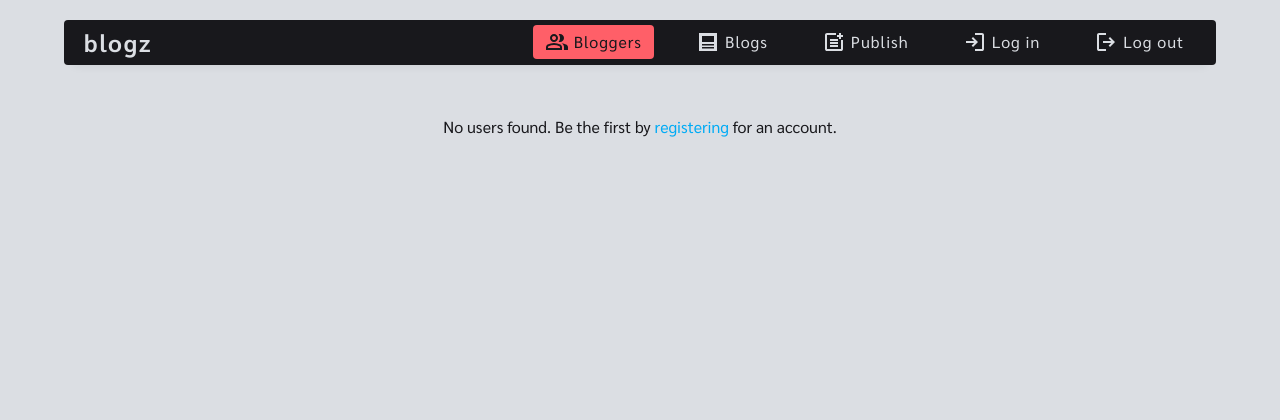
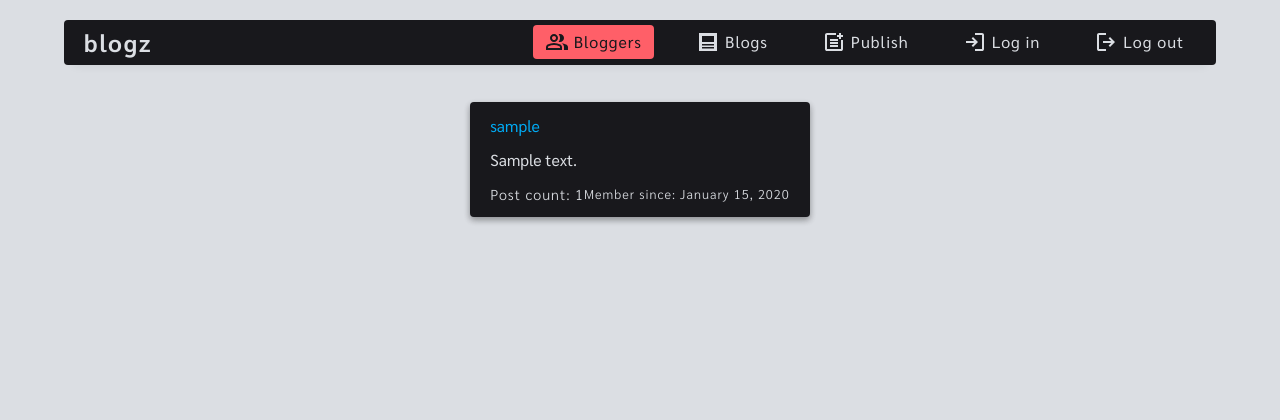
Before and after one commit to theodoremoreland/Blogz, a Flask app: page /bloggers in a window 1280 px wide. Shown: the top 420 px of the page. Run offline with Flask 3, Linux system fonts and the light colour scheme; tables that the repository leaves empty hold one stand-in row (values such as "Sample post").

Commit message:
fixed bug where template condition was > 1 instead of > 0

```diff
--- a/application/blueprints/Blog/templates/blog.html
+++ b/application/blueprints/Blog/templates/blog.html
@@ -2,7 +2,7 @@
 {% block content %}
 
 
-{% if blog|length > 1 %}
+{% if blog|length > 0 %}
 <ul class="blog-previews">
     {% for blog_post in blog %}
     <li class="blog-preview">
--- a/application/blueprints/Bloggers/templates/bloggers.html
+++ b/application/blueprints/Bloggers/templates/bloggers.html
@@ -2,7 +2,7 @@
 
 {% block content %}
 
-{% if users_list|length > 1 %}
+{% if users_list|length > 0 %}
 <ul class="users">
     {% for user in users_list %}
     <li>
```
